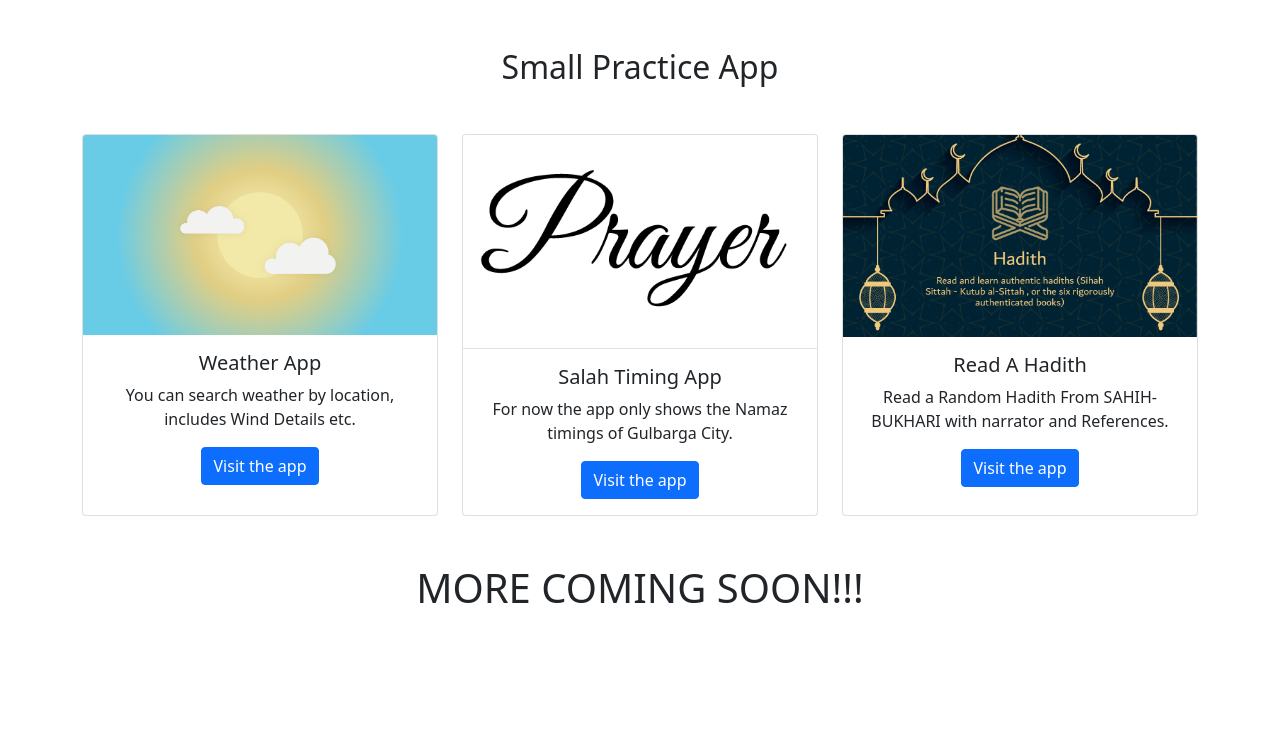
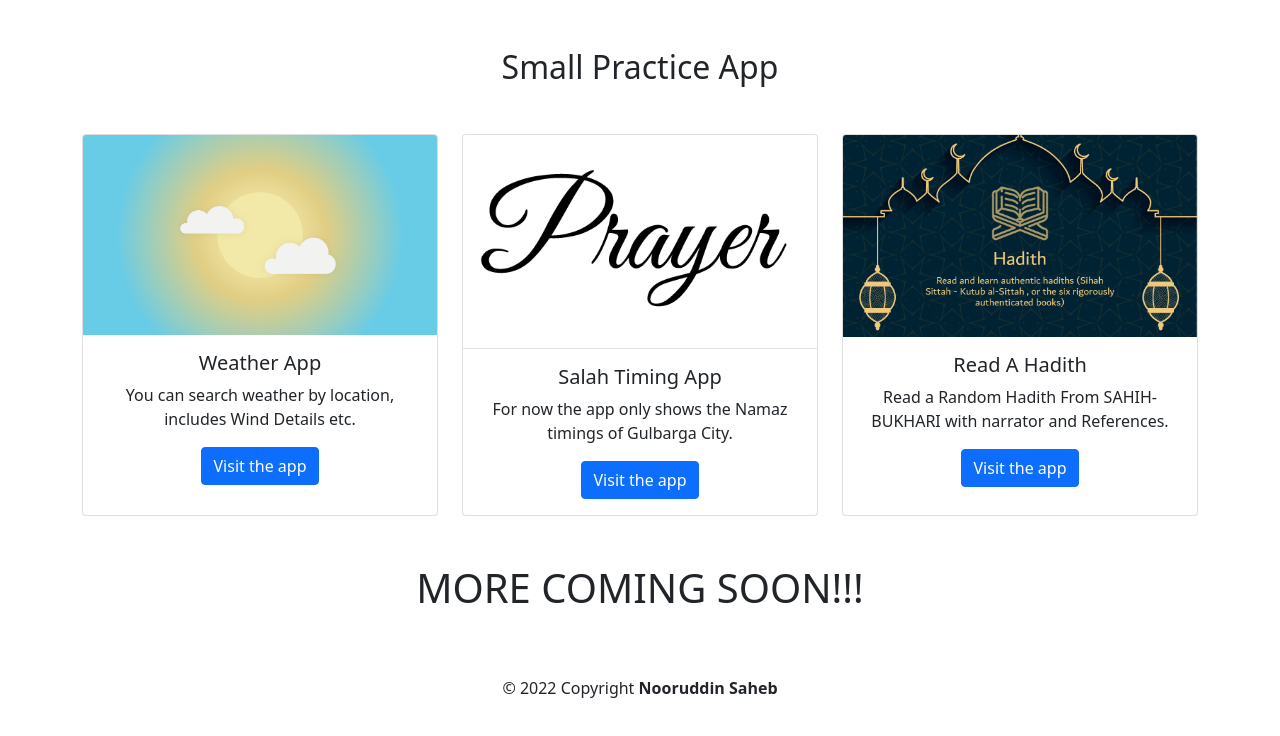
Before and after one commit to nrnsaheb/nrnsaheb.github.io, a plain HTML site: page index.html in a window 1280 px wide. Drawn offline with nearby package versions, Linux system fonts and the light colour scheme.

Commit message:
Update index.html

```diff
--- a/index.html
+++ b/index.html
@@ -57,5 +57,14 @@
             </div>
             <div class="text-center h1 my-5"> MORE COMING SOON!!! </div>
         </div>
+
+        <footer class="bg-white text-center text-lg-start">
+            <!-- Copyright -->
+            <div class="text-center p-3">
+              © 2022 Copyright
+              <a class="text-dark text-decoration-none fw-bold" href="#">Nooruddin Saheb</a>
+            </div>
+            <!-- Copyright -->
+          </footer>
 </body>
 </html>
```
